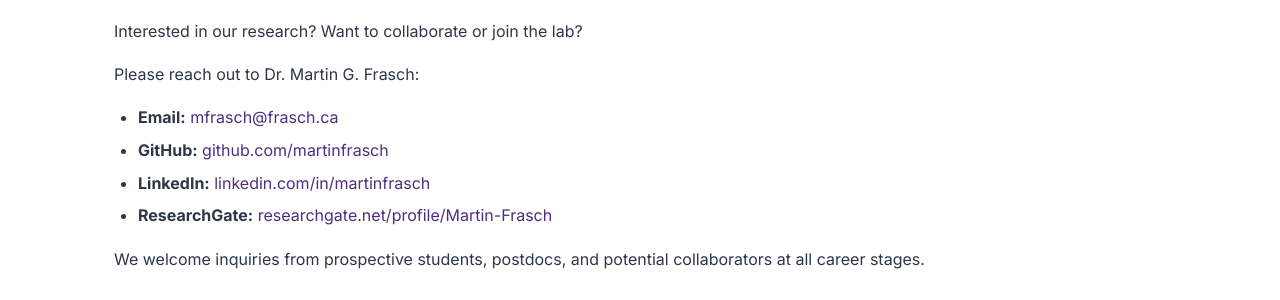
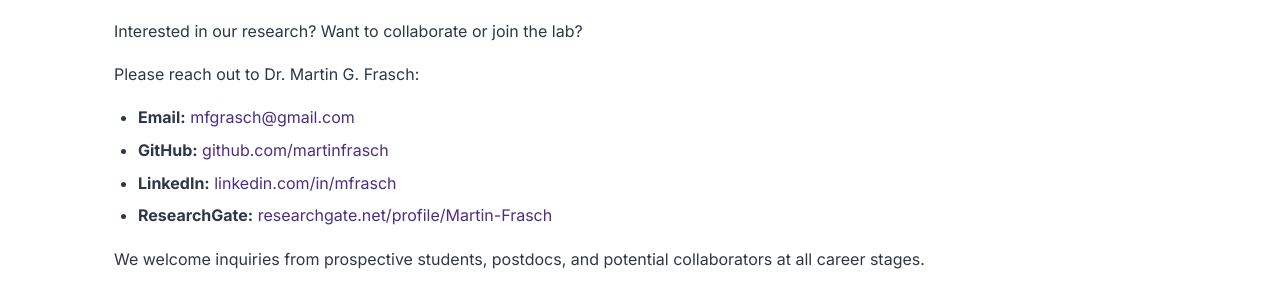
Before and after one commit to fraschlab/fraschlab.github.io, a Jekyll site: the page built from about/ask.md, in a window 1280 px wide. Shown: the part 171-471 px from the top of the page. Built offline with Jekyll 4.4.1, drawn with Linux system fonts in a browser that asks for light colours.

Commit message:
Fix email and LinkedIn links for Dr. Frasch
Updated contact information for Dr. Martin G. Frasch.

```diff
--- a/about/ask.md
+++ b/about/ask.md
@@ -7,9 +7,9 @@ Interested in our research? Want to collaborate or join the lab?
 
 Please reach out to Dr. Martin G. Frasch:
 
-- **Email:** [mfrasch@frasch.ca](mailto:mfrasch@frasch.ca)
+- **Email:** [mfgrasch@gmail.com](mailto:mgfrasch@gmail.com)
 - **GitHub:** [github.com/martinfrasch](https://github.com/martinfrasch)
-- **LinkedIn:** [linkedin.com/in/martinfrasch](https://www.linkedin.com/in/martinfrasch/)
+- **LinkedIn:** [linkedin.com/in/mfrasch](https://www.linkedin.com/in/mfrasch/)
 - **ResearchGate:** [researchgate.net/profile/Martin-Frasch](https://www.researchgate.net/profile/Martin-Frasch)
 
 We welcome inquiries from prospective students, postdocs, and potential collaborators at all career stages.
```
